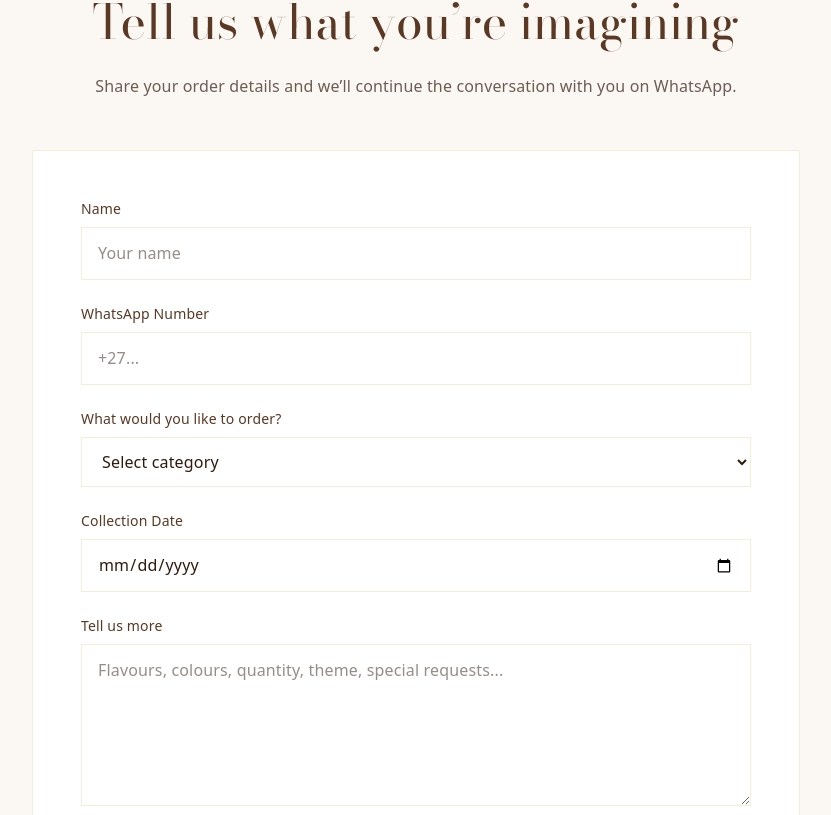
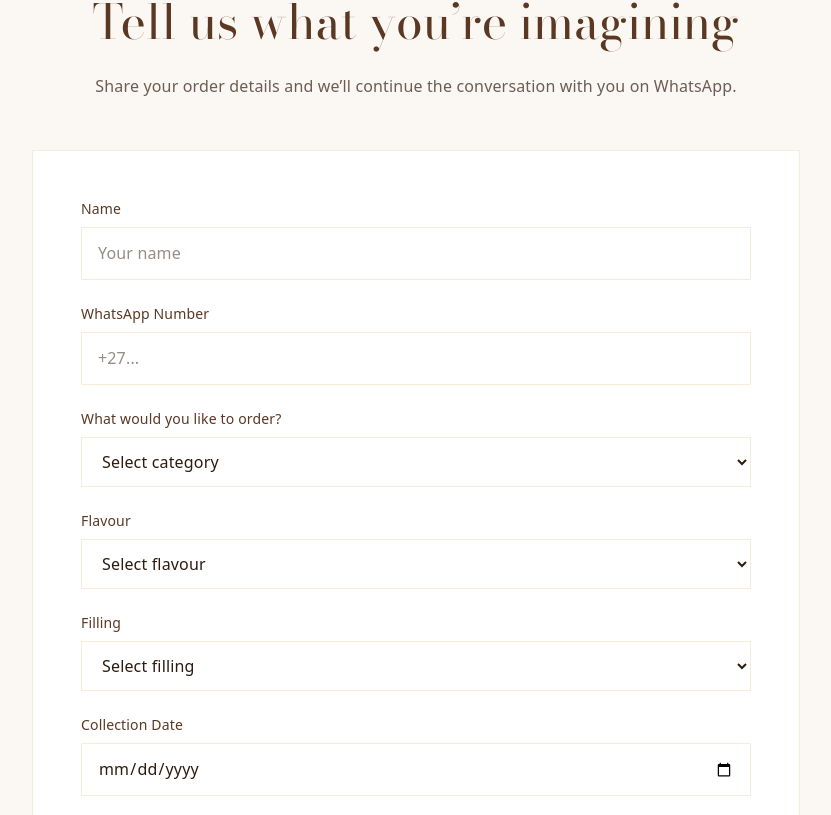
Before and after one commit to thatomakhusha/golden-moments, a Next.js app: page /order in a window 1280 px wide. Shown: the part 3085-3900 px from the top of the page, without its empty margins (224-1055 px from the left). Built offline with nearby package versions, Linux system fonts and the light colour scheme.

Commit message:
Changed footer text & added 2 dropdowns in Order form

```diff
--- a/src/components/layout/Footer.tsx
+++ b/src/components/layout/Footer.tsx
@@ -149,7 +149,7 @@ const Footer = () => {
         </p>
 
         <p>
-          Built by Makhusha Technologies
+          Built by Thato Makhusha
         </p>
 
       </div>
--- a/src/components/order/OrderForm.tsx
+++ b/src/components/order/OrderForm.tsx
@@ -7,6 +7,8 @@ export default function OrderForm() {
     name: "",
     phone: "",
     category: "",
+    flavour: "",
+    filling: "",
     details: "",
     date: "",
   });
@@ -37,10 +39,16 @@ ${formData.phone}
 Category:
 ${formData.category}
 
+Flavour:
+${formData.flavour}
+
+Filling:
+${formData.filling}
+
 Collection Date:
 ${formData.date}
 
-Order Details:
+Additional Details:
 ${formData.details}
     `;
 
@@ -53,12 +61,10 @@ ${formData.details}
 
   return (
     <section className="bg-ivory px-6 py-24 lg:px-10">
-
       <div className="mx-auto max-w-3xl">
 
         {/* Heading */}
         <div className="mb-12 text-center">
-
           <div className="mb-6 flex items-center justify-center gap-4 text-[12px] uppercase tracking-[0.35em] text-gold">
             <span className="h-px w-8 bg-gold" />
             <span>Place Your Order</span>
@@ -73,14 +79,12 @@ ${formData.details}
             Share your order details and we’ll continue the conversation
             with you on WhatsApp.
           </p>
-
         </div>
 
+        {/* Form */}
+        <div className="space-y-6 border border-gold/20 bg-white p-8 lg:p-12">
 
-        {/* Form */}
-        <div className="space-y-6 bg-white p-8 border border-gold/20 lg:p-12">
-
-
+          {/* Name */}
           <div>
             <label className="mb-2 block text-sm text-brown">
               Name
@@ -95,7 +99,7 @@ ${formData.details}
             />
           </div>
 
-
+          {/* WhatsApp Number */}
           <div>
             <label className="mb-2 block text-sm text-brown">
               WhatsApp Number
@@ -110,7 +114,7 @@ ${formData.details}
             />
           </div>
 
-
+          {/* Category */}
           <div>
             <label className="mb-2 block text-sm text-brown">
               What would you like to order?
@@ -122,38 +126,57 @@ ${formData.details}
               onChange={handleChange}
               className="w-full border border-gold/20 px-4 py-3 outline-none focus:border-gold"
             >
-              <option value="">
-                Select category
-              </option>
-
-              <option>
-                Luxury Gift Box
-              </option>
-
-              <option>
-                Indulgence Box
-              </option>
-
-              <option>
-                Cupcakes
-              </option>
-
-              <option>
-                Red Cakes
-              </option>
-
-              <option>
-                Scones
-              </option>
-
-              <option>
-                Custom Request
-              </option>
-
+              <option value="">Select category</option>
+              <option value="Luxury Gift Box">Luxury Gift Box</option>
+              <option value="Indulgence Box">Indulgence Box</option>
+              <option value="Cupcakes">Cupcakes</option>
+              <option value="Red Cakes">Red Cakes</option>
+              <option value="Scones">Scones</option>
+              <option value="Custom Request">Custom Request</option>
             </select>
           </div>
 
+          {/* Flavour */}
+          <div>
+            <label className="mb-2 block text-sm text-brown">
+              Flavour
+            </label>
 
+            <select
+              name="flavour"
+              value={formData.flavour}
+              onChange={handleChange}
+              className="w-full border border-gold/20 px-4 py-3 outline-none focus:border-gold"
+            >
+              <option value="">Select flavour</option>
+              <option value="Chocolate">Chocolate</option>
+              <option value="Vanilla">Vanilla</option>
+              <option value="Red Velvet">Red Velvet</option>
+            </select>
+          </div>
+
+          {/* Filling */}
+          <div>
+            <label className="mb-2 block text-sm text-brown">
+              Filling
+            </label>
+
+            <select
+              name="filling"
+              value={formData.filling}
+              onChange={handleChange}
+              className="w-full border border-gold/20 px-4 py-3 outline-none focus:border-gold"
+            >
+              <option value="">Select filling</option>
+              <option value="Caramel">Caramel</option>
+              <option value="Chocolate">Chocolate</option>
+              <option value="Mixed Berry Sauce">
+                Mixed Berry Sauce
+              </option>
+            </select>
+          </div>
+
+          {/* Collection Date */}
           <div>
             <label className="mb-2 block text-sm text-brown">
               Collection Date
@@ -168,7 +191,7 @@ ${formData.details}
             />
           </div>
 
-
+          {/* Additional Details */}
           <div>
             <label className="mb-2 block text-sm text-brown">
               Tell us more
@@ -180,11 +203,11 @@ ${formData.details}
               onChange={handleChange}
               rows={5}
               className="w-full border border-gold/20 px-4 py-3 outline-none focus:border-gold"
-              placeholder="Flavours, colours, quantity, theme, special requests..."
+              placeholder="Colours, quantity, theme, special requests..."
             />
           </div>
 
-
+          {/* Submit */}
           <button
             onClick={sendToWhatsApp}
             className="
@@ -203,11 +226,8 @@ ${formData.details}
             Send Order Request
           </button>
 
-
         </div>
-
       </div>
-
     </section>
   );
 }
```
